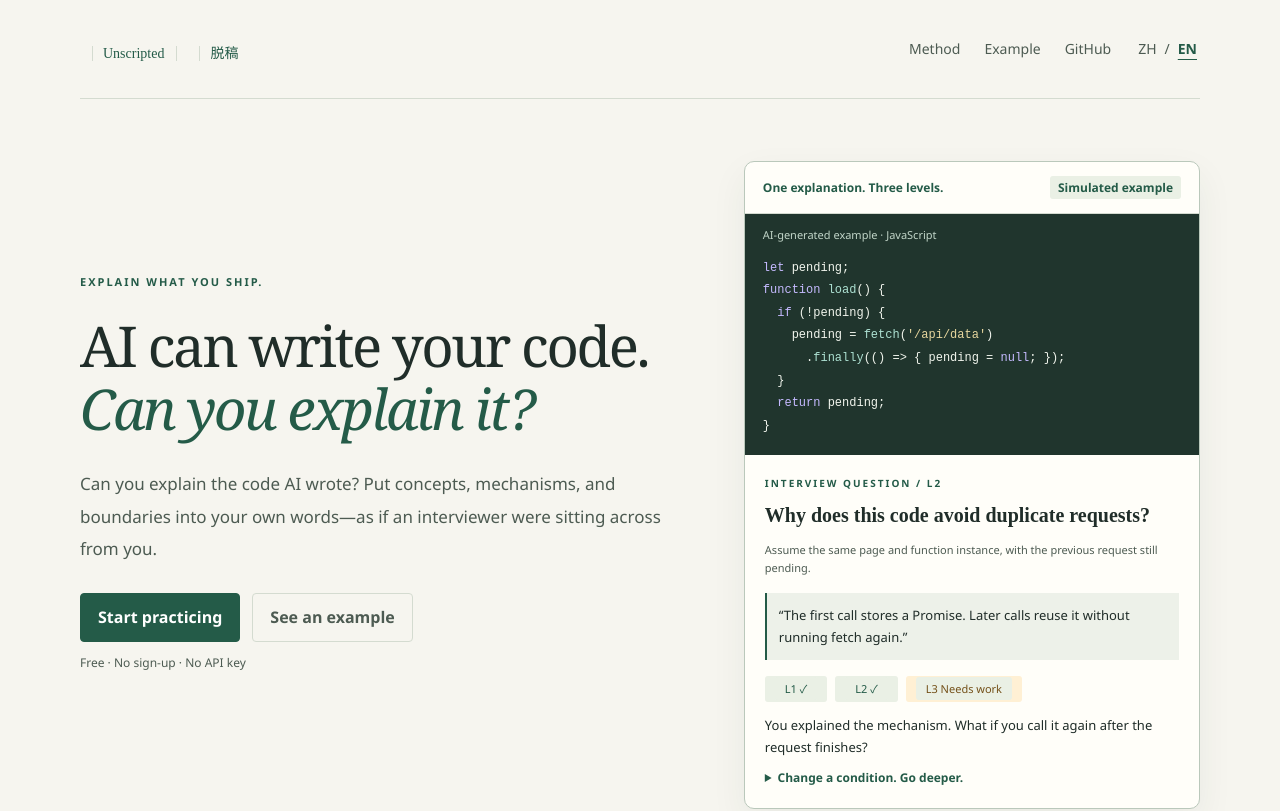
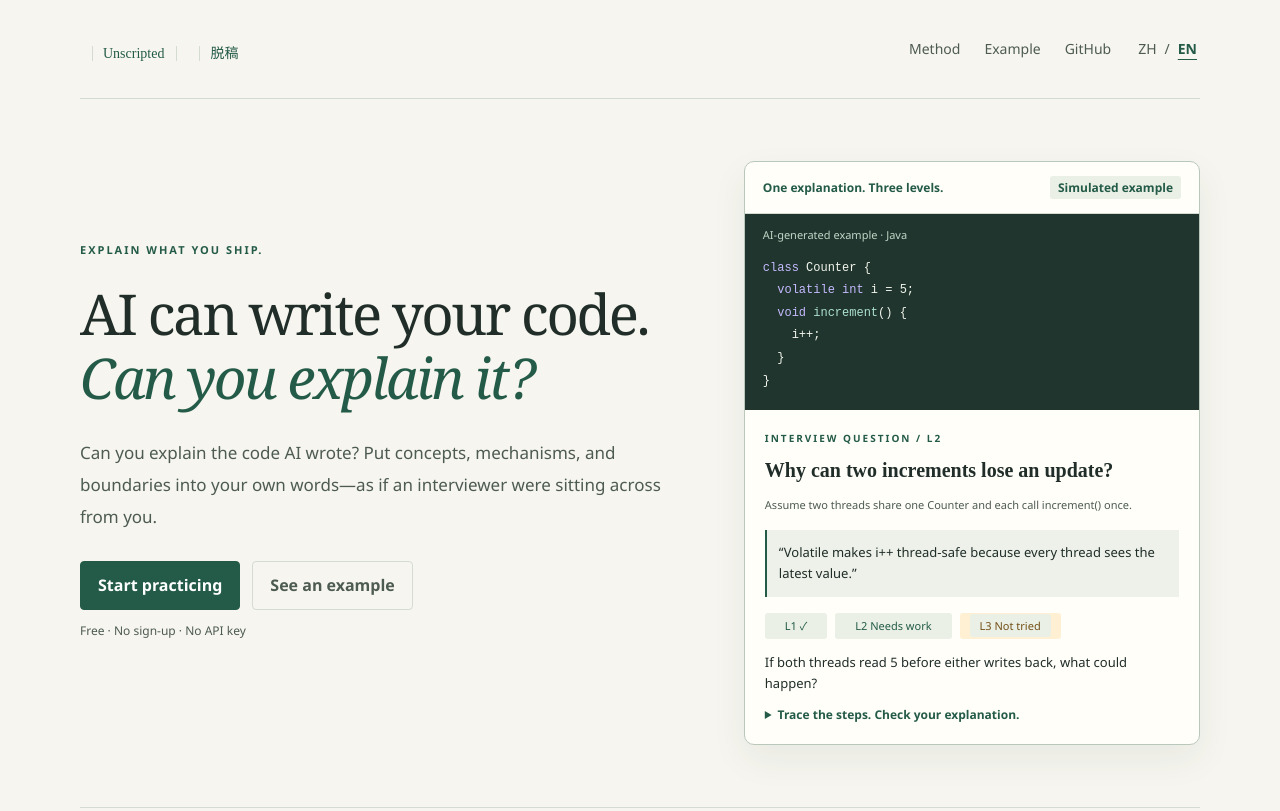
Before and after one commit to JUDYLP/stem, a plain HTML site: page index.html in a window 1280 px wide. Shown: the top 811 px of the page. Drawn offline with Linux system fonts and the light colour scheme.

Commit message:
feat: align Java examples and refine answer input experience

```diff
--- a/index.html
+++ b/index.html
@@ -31,23 +31,21 @@
           </div>
           <aside id="preview" class="preview-card" aria-labelledby="preview-title">
             <div class="preview-top"><span><span data-i18n="一次解释，三层追问">一次解释，三层追问</span></span><span class="simulation-label"><span data-i18n="模拟示例">模拟示例</span></span></div>
-            <div class="code-caption"><span data-i18n="AI 生成代码示例 · JavaScript">AI 生成代码示例 · JavaScript</span></div>
-            <pre class="code-sample"><code><span class="syntax-key">let</span> pending;
-<span class="syntax-key">function</span> <span class="syntax-fn">load</span>() {
-  <span class="syntax-key">if</span> (!pending) {
-    pending = <span class="syntax-fn">fetch</span>(<span class="syntax-string">'/api/data'</span>)
-      .<span class="syntax-fn">finally</span>(() =&gt; { pending = <span class="syntax-key">null</span>; });
+            <div class="code-caption"><span data-i18n="AI 生成代码示例 · Java">AI 生成代码示例 · Java</span></div>
+            <pre class="code-sample"><code><span class="syntax-key">class</span> Counter {
+  <span class="syntax-key">volatile int</span> i = 5;
+  <span class="syntax-key">void</span> <span class="syntax-fn">increment</span>() {
+    i++;
   }
-  <span class="syntax-key">return</span> pending;
 }</code></pre>
             <div class="preview-body">
               <p class="eyebrow"><span data-i18n="面试官问 / L2">面试官问 / L2</span></p>
-              <h2 id="preview-title"><span data-i18n="这段代码为什么不会重复请求？">这段代码为什么不会重复请求？</span></h2>
-              <p class="scope-note"><span data-i18n="前提：同一页面、同一函数实例，前一次请求尚未结束。">前提：同一页面、同一函数实例，前一次请求尚未结束。</span></p>
-              <blockquote><span data-i18n="“第一次调用保存了 Promise，后面的调用会复用它，不会再执行 fetch。”">“第一次调用保存了 Promise，后面的调用会复用它，不会再执行 fetch。”</span></blockquote>
-              <div class="sample-meter" aria-label="模拟反馈，非真实评分" data-i18n-aria-label="模拟反馈，非真实评分"><span><span data-i18n="L1 ✓">L1 ✓</span></span><span><span data-i18n="L2 ✓">L2 ✓</span></span><span class="needs-work"><span data-i18n="L3 待补充">L3 待补充</span></span></div>
-              <p class="preview-comment"><span data-i18n="机制说清了。那请求结束后，再调用一次呢？">机制说清了。那请求结束后，再调用一次呢？</span></p>
-              <details class="preview-followup"><summary><span data-i18n="换个条件，继续追问">换个条件，继续追问</span></summary><p><span data-i18n="finally 会清空 pending，下一次调用会重新请求。这是“进行中的请求合并”，并不是永久缓存，也不会跨标签页去重。">finally 会清空 pending，下一次调用会重新请求。这是“进行中的请求合并”，并不是永久缓存，也不会跨标签页去重。</span></p></details>
+              <h2 id="preview-title"><span data-i18n="两个线程各加一次，为什么少了一次？">两个线程各加一次，为什么少了一次？</span></h2>
+              <p class="scope-note"><span data-i18n="前提：两个线程共享同一个 Counter，各执行一次 increment()。">前提：两个线程共享同一个 Counter，各执行一次 increment()。</span></p>
+              <blockquote><span data-i18n="“volatile 让每个线程看到最新的值，所以 i++ 是线程安全的。”">“volatile 让每个线程看到最新的值，所以 i++ 是线程安全的。”</span></blockquote>
+              <div class="sample-meter" aria-label="模拟反馈，非真实评分" data-i18n-aria-label="模拟反馈，非真实评分"><span><span data-i18n="L1 ✓">L1 ✓</span></span><span><span data-i18n="L2 待补充">L2 待补充</span></span><span class="needs-work"><span data-i18n="L3 未尝试">L3 未尝试</span></span></div>
+              <p class="preview-comment"><span data-i18n="如果两个线程都先读到了 5，再各自写回，会怎样？">如果两个线程都先读到了 5，再各自写回，会怎样？</span></p>
+              <details class="preview-followup"><summary><span data-i18n="展开推演，检查你的解释">展开推演，检查你的解释</span></summary><p><span data-i18n="两个线程都可能读到 5、计算 6、写回 6。可见性不会让整个读—改—写变成原子操作；可以使用原子增量，或用同一把锁保护整个操作。">两个线程都可能读到 5、计算 6、写回 6。可见性不会让整个读—改—写变成原子操作；可以使用原子增量，或用同一把锁保护整个操作。</span></p></details>
 
             </div>
           </aside>
@@ -114,8 +112,8 @@
               <p id="layer-prompt"></p>
               <form id="answer-form">
                 <label for="answer"><span data-i18n="我的解释">我的解释</span></label>
-                <textarea id="answer" rows="6" maxlength="8000" aria-describedby="draft-note answer-count" placeholder="先写下你的理解，不必一次就完整。" data-i18n-placeholder="先写下你的理解，不必一次就完整。"></textarea>
-                <div class="answer-meta"><p id="draft-note"><span data-i18n="回答仅留在本页内存中，刷新会清空；自评单独保存于本浏览器。">回答仅留在本页内存中，刷新会清空；自评单独保存于本浏览器。</span></p><span id="answer-count"><span data-i18n="0 / 8000">0 / 8000</span></span></div>
+                <textarea id="answer" rows="5" maxlength="8000" aria-describedby="draft-note answer-count" placeholder="先写下你的理解，不必一次就完整。" data-i18n-placeholder="先写下你的理解，不必一次就完整。"></textarea>
+                <div class="answer-meta"><p id="draft-note"><span data-i18n="回答仅留在本页内存中，刷新会清空；自评单独保存于本浏览器。">回答仅留在本页内存中，刷新会清空；自评单独保存于本浏览器。</span></p><span id="answer-count" hidden><span data-i18n="0 / 8000">0 / 8000</span></span></div>
                 <button class="button primary" type="submit"><span data-i18n="提交解释，查看参考要点">提交解释，查看参考要点</span></button>
                 <p id="answer-message" role="status"></p>
               </form>
@@ -140,6 +138,7 @@
               <p id="review-count" role="status"></p>
               <ul id="review-list"></ul>
               <button id="export-review" class="button primary" type="button" disabled><span data-i18n="导出复习单 .md">导出复习单 .md</span></button>
+              <p id="export-hint" class="fine-print" data-i18n="先把一层标记为 Review">先把一层标记为 Review</p>
               <p id="export-message" class="fine-print" role="status"></p>
             </section>
           </div>
--- a/src/i18n.js
+++ b/src/i18n.js
@@ -83,25 +83,9 @@ export const messages = {
     "zh": "模拟示例",
     "en": "Simulated example"
   },
-  "AI 生成代码示例 · JavaScript": {
-    "zh": "AI 生成代码示例 · JavaScript",
-    "en": "AI-generated example · JavaScript"
-  },
   "面试官问 / L2": {
     "zh": "面试官问 / L2",
     "en": "INTERVIEW QUESTION / L2"
-  },
-  "这段代码为什么不会重复请求？": {
-    "zh": "这段代码为什么不会重复请求？",
-    "en": "Why does this code avoid duplicate requests?"
-  },
-  "前提：同一页面、同一函数实例，前一次请求尚未结束。": {
-    "zh": "前提：同一页面、同一函数实例，前一次请求尚未结束。",
-    "en": "Assume the same page and function instance, with the previous request still pending."
-  },
-  "“第一次调用保存了 Promise，后面的调用会复用它，不会再执行 fetch。”": {
-    "zh": "“第一次调用保存了 Promise，后面的调用会复用它，不会再执行 fetch。”",
-    "en": "“The first call stores a Promise. Later calls reuse it without running fetch again.”"
   },
   "模拟反馈，非真实评分": {
     "zh": "模拟反馈，非真实评分",
@@ -110,26 +94,6 @@ export const messages = {
   "L1 ✓": {
     "zh": "L1 ✓",
     "en": "L1 ✓"
-  },
-  "L2 ✓": {
-    "zh": "L2 ✓",
-    "en": "L2 ✓"
-  },
-  "L3 待补充": {
-    "zh": "L3 待补充",
-    "en": "L3 Needs work"
-  },
-  "机制说清了。那请求结束后，再调用一次呢？": {
-    "zh": "机制说清了。那请求结束后，再调用一次呢？",
-    "en": "You explained the mechanism. What if you call it again after the request finishes?"
-  },
-  "换个条件，继续追问": {
-    "zh": "换个条件，继续追问",
-    "en": "Change a condition. Go deeper."
-  },
-  "finally 会清空 pending，下一次调用会重新请求。这是“进行中的请求合并”，并不是永久缓存，也不会跨标签页去重。": {
-    "zh": "finally 会清空 pending，下一次调用会重新请求。这是“进行中的请求合并”，并不是永久缓存，也不会跨标签页去重。",
-    "en": "finally clears pending, so the next call makes a new request. This merges in-flight requests; it is not a permanent cache and does not deduplicate across tabs."
   },
   "THE PRACTICE FRAMEWORK": {
     "zh": "THE PRACTICE FRAMEWORK",
@@ -169,7 +133,7 @@ export const messages = {
   },
   "两个线程各加一次，为什么少了一次？": {
     "zh": "两个线程各加一次，为什么少了一次？",
-    "en": "Two threads increment once each. Why can one update be lost?"
+    "en": "Why can two increments lose an update?"
   },
   "列出读、改、写的交错，证明你的判断。": {
     "zh": "列出读、改、写的交错，证明你的判断。",
@@ -526,6 +490,38 @@ export const messages = {
   "Demo Crash Sheet: no current review items. This is not proof of mastery.": {
     "zh": "Demo Crash Sheet: no current review items. This is not proof of mastery.",
     "en": "Demo Crash Sheet: no current review items. This is not proof of mastery."
+  },
+  "AI 生成代码示例 · Java": {
+    "zh": "AI 生成代码示例 · Java",
+    "en": "AI-generated example · Java"
+  },
+  "前提：两个线程共享同一个 Counter，各执行一次 increment()。": {
+    "zh": "前提：两个线程共享同一个 Counter，各执行一次 increment()。",
+    "en": "Assume two threads share one Counter and each call increment() once."
+  },
+  "“volatile 让每个线程看到最新的值，所以 i++ 是线程安全的。”": {
+    "zh": "“volatile 让每个线程看到最新的值，所以 i++ 是线程安全的。”",
+    "en": "“Volatile makes i++ thread-safe because every thread sees the latest value.”"
+  },
+  "L2 待补充": {
+    "zh": "L2 待补充",
+    "en": "L2 Needs work"
+  },
+  "L3 未尝试": {
+    "zh": "L3 未尝试",
+    "en": "L3 Not tried"
+  },
+  "如果两个线程都先读到了 5，再各自写回，会怎样？": {
+    "zh": "如果两个线程都先读到了 5，再各自写回，会怎样？",
+    "en": "If both threads read 5 before either writes back, what could happen?"
+  },
+  "展开推演，检查你的解释": {
+    "zh": "展开推演，检查你的解释",
+    "en": "Trace the steps. Check your explanation."
+  },
+  "两个线程都可能读到 5、计算 6、写回 6。可见性不会让整个读—改—写变成原子操作；可以使用原子增量，或用同一把锁保护整个操作。": {
+    "zh": "两个线程都可能读到 5、计算 6、写回 6。可见性不会让整个读—改—写变成原子操作；可以使用原子增量，或用同一把锁保护整个操作。",
+    "en": "Both threads can read 5, calculate 6, and write 6. Visibility does not make read-modify-write atomic. Use an atomic increment or protect the entire operation with the same lock."
   }
 };
 export const LANGUAGE_KEY = 'unscripted.language';
--- a/styles.css
+++ b/styles.css
@@ -165,3 +165,6 @@ h2 { font-family: "Noto Serif SC", "Source Han Serif SC", "Songti SC", SimSun, s
 .language-switch button { border: 0; background: transparent; color: var(--muted); padding: 0 3px; cursor: pointer; }
 .language-switch button[aria-pressed="true"] { color: var(--accent); font-weight: 750; text-decoration: underline; text-underline-offset: 5px; }
 .header-nav { flex-wrap: wrap; align-items: center; }
+
+#answer { min-height: 0; resize: none; overflow-y: hidden; }
+.button:disabled { opacity: .65; }
```
Also changed, not shown: docs/QA_REPORT.md (+7 -0 lines), src/main.js (+16 -3 lines), README.md.
